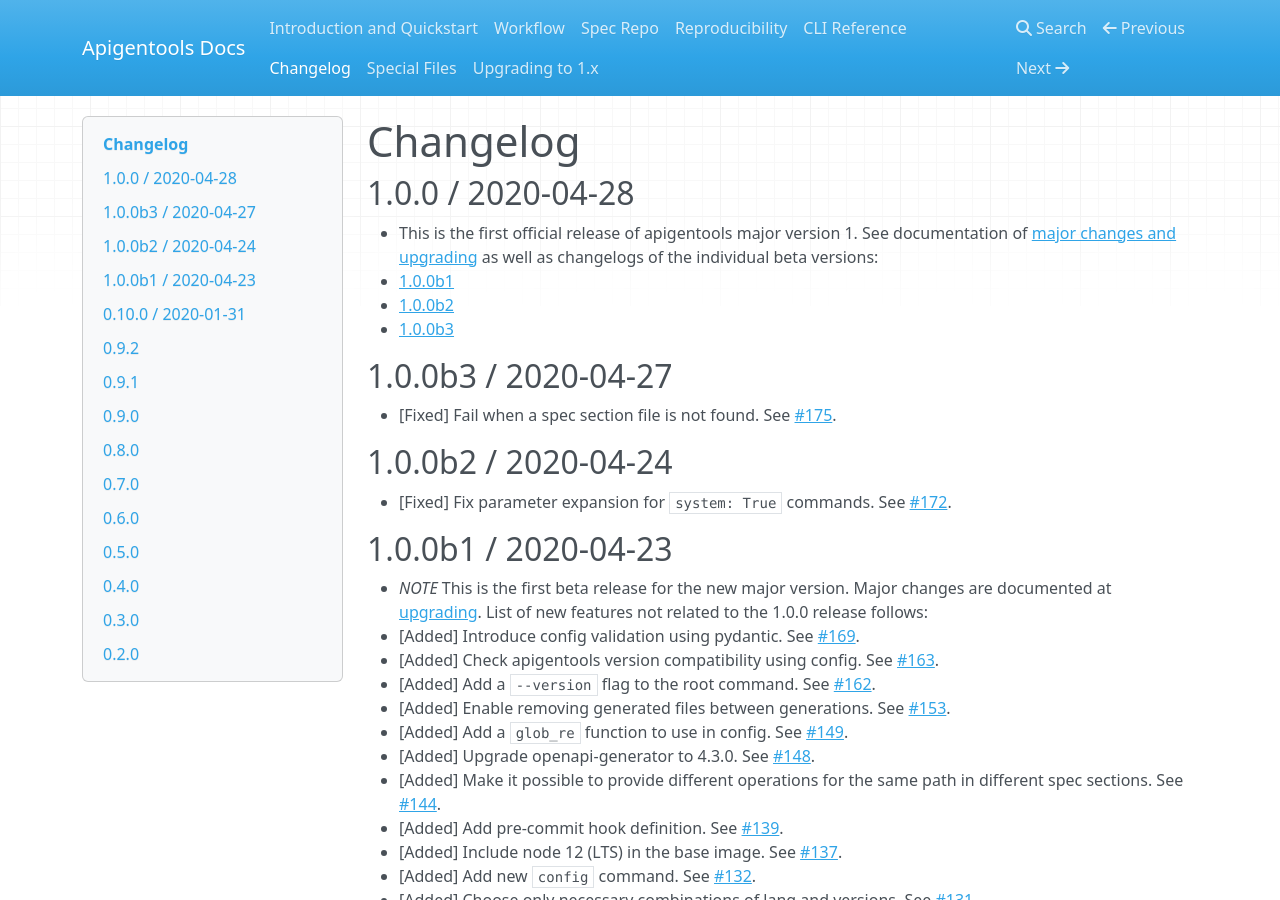
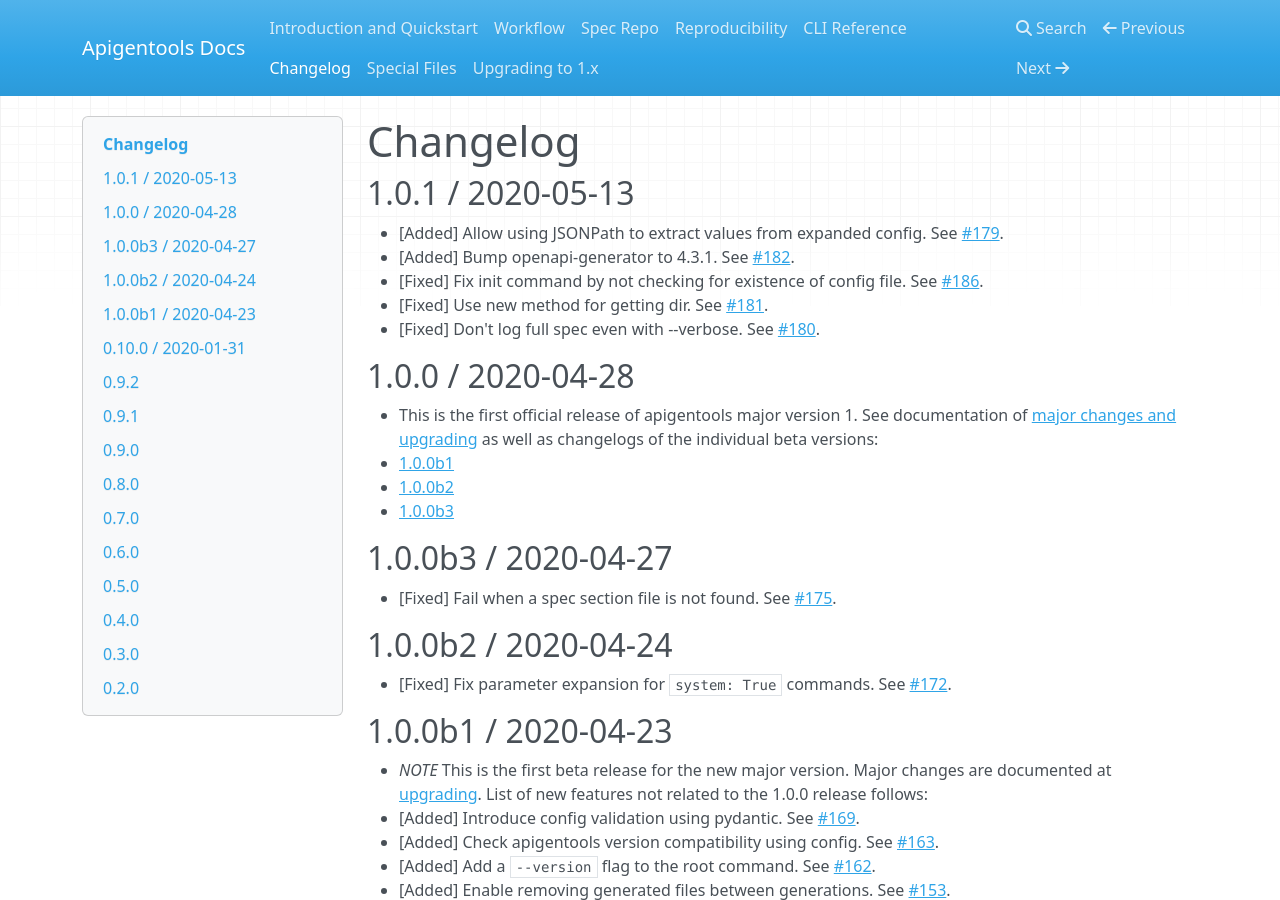
Before and after one commit to DataDog/apigentools, an MkDocs documentation site: the page built from docs/changelog.md, in a window 1280 px wide and 900 px high. Built offline with MkDocs 1.6.1, drawn with Linux system fonts in a browser that asks for light colours; nearby versions of some CDN libraries.

Commit message:
Add changelog for release 1.0.1

```diff
--- a/docs/changelog.md
+++ b/docs/changelog.md
@@ -1,4 +1,12 @@
 # Changelog
+
+## 1.0.1 / 2020-05-13
+
+* [Added] Allow using JSONPath to extract values from expanded config. See [#179](https://github.com/DataDog/apigentools/pull/179).
+* [Added] Bump openapi-generator to 4.3.1. See [#182](https://github.com/DataDog/apigentools/pull/182).
+* [Fixed] Fix init command by not checking for existence of config file. See [#186](https://github.com/DataDog/apigentools/pull/186).
+* [Fixed] Use new method for getting dir. See [#181](https://github.com/DataDog/apigentools/pull/181).
+* [Fixed] Don't log full spec even with --verbose. See [#180](https://github.com/DataDog/apigentools/pull/180).
 
 ## 1.0.0 / 2020-04-28
 
```
